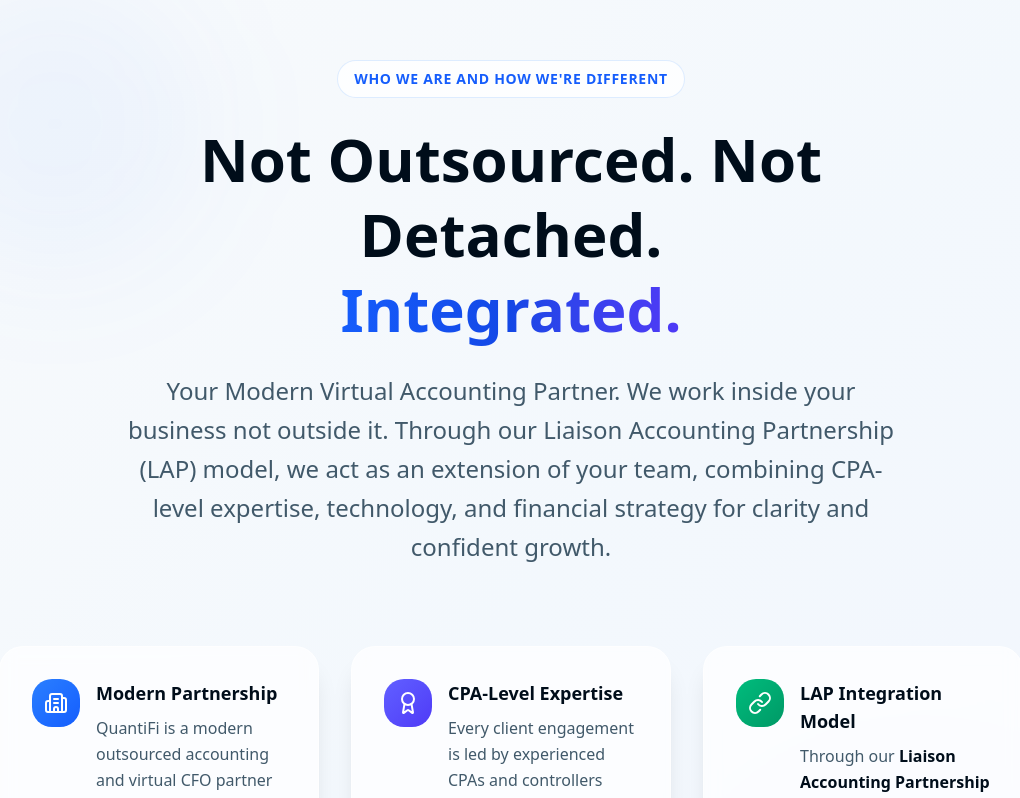
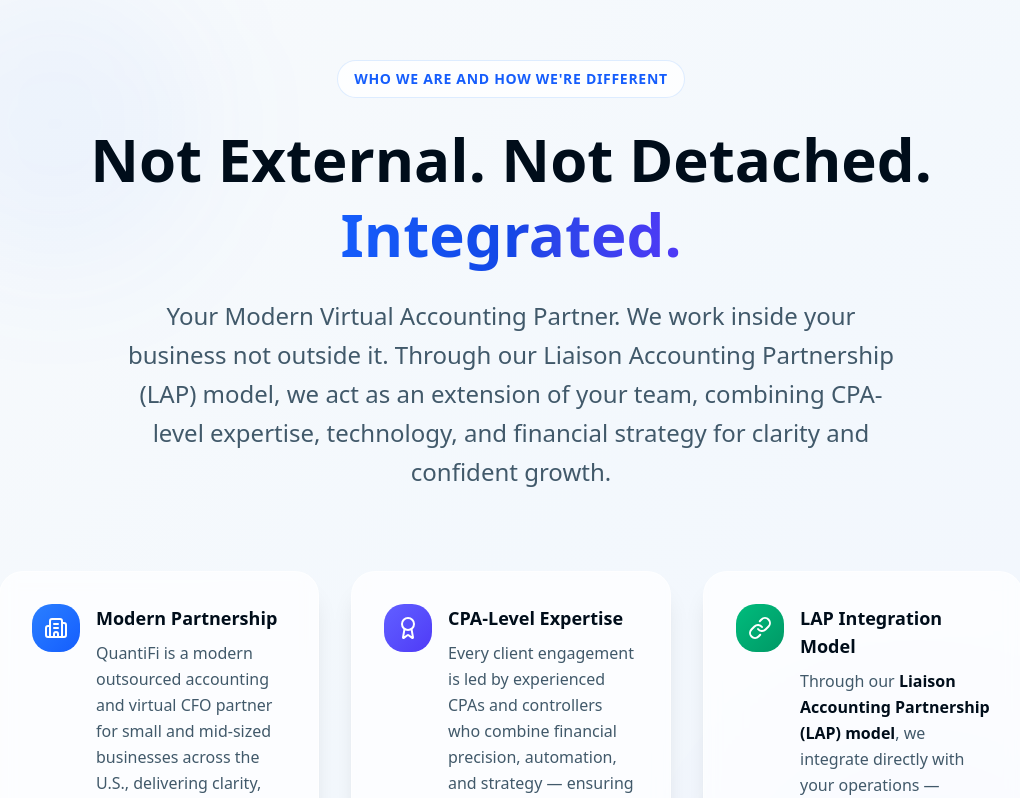
Before and after one commit to dharanakrani-qfisol/qfisol, a Next.js app: page / in a window 1280 px wide. Shown: the part 900-1698 px from the top of the page, without its empty margins (129-1149 px from the left). Built offline with nearby package versions, Linux system fonts and the light colour scheme.

Commit message:
Update homepage hero text: Change 'Not Outsourced' to 'Not External'
- Modified PainPoints.tsx to improve messaging clarity
- Changed 'Not Outsourced. Not Detached.' to 'Not External. Not Detached.'
- Better positioning of QuantiFi's integrated approach

```diff
--- a/src/components/sections/PainPoints.tsx
+++ b/src/components/sections/PainPoints.tsx
@@ -87,7 +87,7 @@
           </div>
 
           <h2 className="text-4xl md:text-5xl lg:text-6xl font-bold text-foreground leading-tight mb-6 max-w-4xl mx-auto">
-            Not Outsourced. Not Detached.
+            Not External. Not Detached.
             <br />
             <span className="bg-gradient-to-r from-blue-600 via-blue-700 to-indigo-600 bg-clip-text text-transparent">
               Integrated.
```
